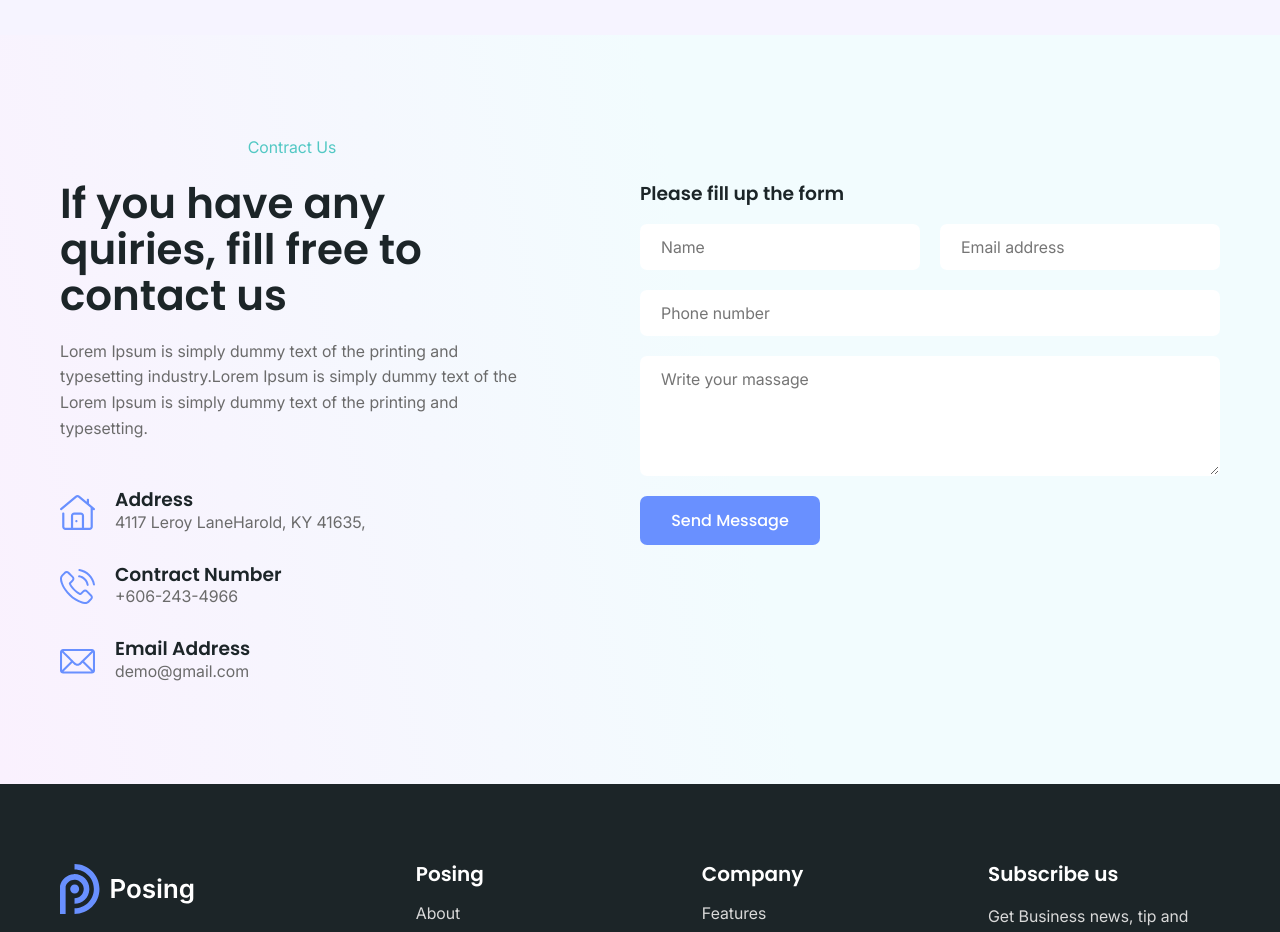
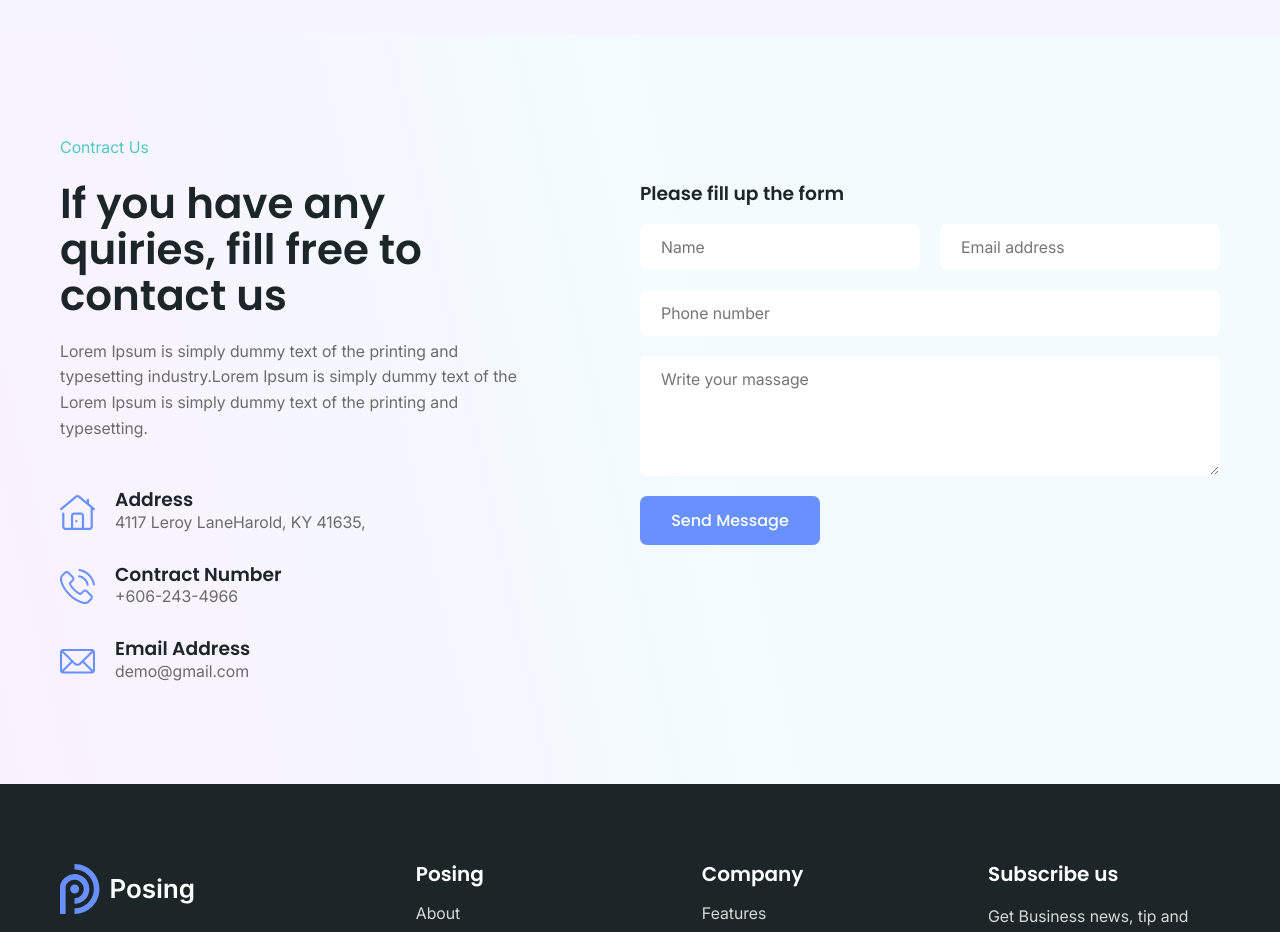
Before and after one commit to FezileChelebiyeva/Posing, a React (Create React App) app: page / in a window 1280 px wide. Shown: the part 7420-8352 px from the top of the page. Built offline with nearby package versions, Linux system fonts and the light colour scheme.

Commit message:
contact ress

```diff
--- a/src/components/pages/home/contact-us-section/ContactUsSection.module.scss
+++ b/src/components/pages/home/contact-us-section/ContactUsSection.module.scss
@@ -7,6 +7,9 @@
     .contact_details {
       width: 40%;
       .section_head {
+        .first_title {
+          text-align: left;
+        }
         .section_title {
           font-size: 42px;
           margin-top: 10px;
@@ -108,6 +111,9 @@
       .contact_details {
         .section_head {
           text-align: center;
+          .first_title {
+            text-align: center;
+          }
           .section_title {
             font-size: 30px;
             line-height: 32px;
--- a/src/components/pages/home/contact-us-section/ContactUsSection.tsx
+++ b/src/components/pages/home/contact-us-section/ContactUsSection.tsx
@@ -11,7 +11,9 @@ const ContactUsSection = () => {
         <div className={styles.contact_us_section}>
           <div className={styles.contact_details}>
             <div className={styles.section_head}>
-              <ScrollAnimation>Contract Us </ScrollAnimation>
+              <ScrollAnimation>
+                <div className={styles.first_title}>Contract Us</div>{" "}
+              </ScrollAnimation>
               <h1 className={styles.section_title}>
                 If you have any quiries, fill free to contact us
               </h1>
```
